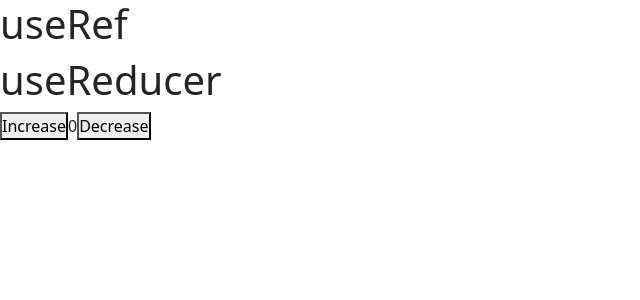
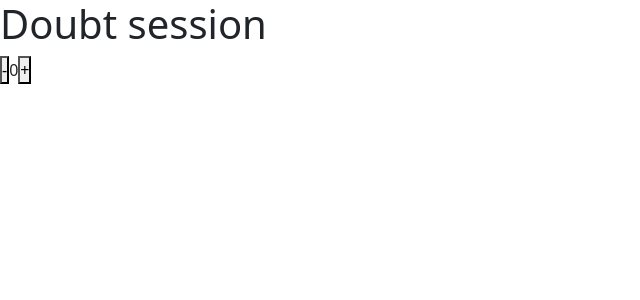
Before and after one commit to Bhallaydv/React, a React (Vite) app: page / in a window 1280 px wide. Shown: the top 300 px of the page, without its empty margins (0-640 px from the left). Built offline with nearby package versions, Linux system fonts and the light colour scheme.

Commit message:
New Code

```diff
--- a/src/App.jsx
+++ b/src/App.jsx
@@ -23,6 +23,7 @@ import MainComponent from "./Class 8/MainComponent";
 import { createContext } from "react";
 import ThemeProvider from "./Class 8/context/ThemeProvider";
 import Hooks1 from "./Class 9/Hooks1";
+import Doubts from "./Class 10/Doubts";
 
 //creation of context
  export const DataContext=createContext()
@@ -138,7 +139,8 @@ let router=createBrowserRouter(
 </DataContext.Provider> */}
 
 {/* <ThemeProvider /> */}
-<Hooks1 />
+{/* <Hooks1 /> */}
+<Doubts />
 
 
     </>
--- /dev/null
+++ b/src/Class 10/Doubts.jsx
@@ -0,0 +1,66 @@
+import React, { useEffect, useReducer, useRef, useState } from 'react'
+let initialState={count:0};
+const Doubts = () => {
+
+let[count, setCount]=useState(0);
+
+let updateRef=useRef();
+
+//useRef(): jab useRef use krte hai toh uske sath ek object bnta hai jiska ek property hota hai current jisme hum koi bhi value store kr skte hai aur wo value component ke re-render hone par bhi change nhi hoti hai
+//useRef ke do use hote hai
+//1. mutable variable create krne ke liye (secondary use)
+//2. dom elements ko update krne ke liye (primary use)
+
+// let val=useRef(0);   // value ko persist (hold) krne ke liye useRef use krte hai. it does not change at re-rendering.
+// useEffect(()=>{
+//     val.current=val.current+1;
+//      console.log(val);
+// },[count]);
+
+
+function update(){
+    console.log(updateRef)
+// updateRef.current.style.focus();
+updateRef.current.style.border="2px solid red";
+
+}
+function reducer(state, action){
+    switch(action.type){
+        case 'increment':
+            return {count: state.count + 1};
+        case 'decrement':
+            return {count: state.count - 1};
+        default:
+            return state;
+    }
+}
+
+let[state, dispatch]=useReducer(reducer, initialState);
+console.log(state.count);
+
+  return (
+    <div>
+      <h1>Doubt session</h1>
+{/* useRef: two use
+1. creating mutable variable (secondary use)
+2. updatinng dom elements(Primary use) */}
+
+{/* <button onClick={() => setCount(count + 1)}>+</button>
+<span>Count:{count}</span>
+<button onClick={() => setCount(count - 1)}>-</button> */}
+{/* create, link: to link we have to use an attribute ref , update */}
+{/* <input type="text" ref={updateRef} />
+<button onClick={update}>update input</button> */}
+
+{/* useReducer: It is hook to manage the state
+let[state, dispatch]=useReducer(reducer, initialState) */}
+
+<button onClick={() => dispatch({type: 'decrement'})}>-</button>
+<span>{state.count}</span>
+<button onClick={() => dispatch({type: 'increment'})}>+</button>
+
+    </div>
+  )
+}
+
+export default Doubts
```
